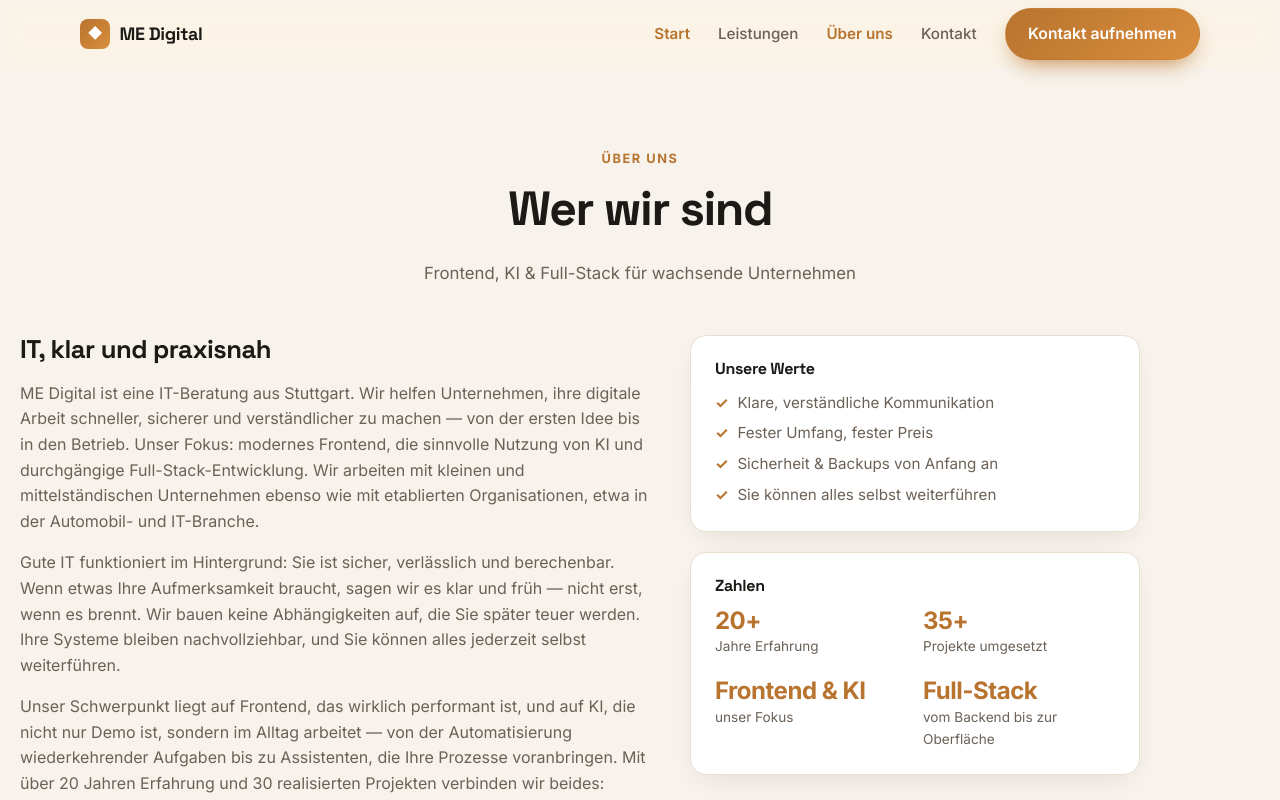
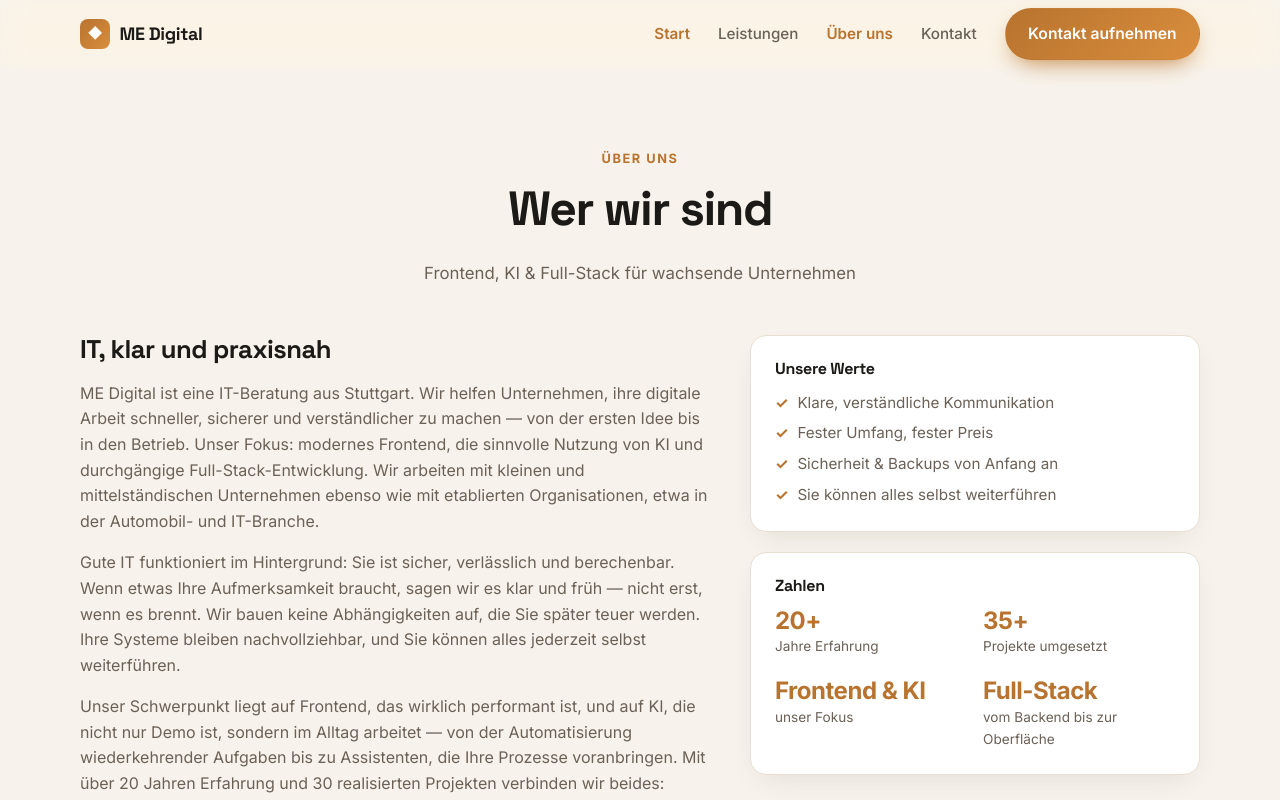
Before and after one commit to me-consulting/me-digital.io, an Angular app: page /about in a window 1280 px wide. Shown: the top 800 px of the page. Built offline with nearby package versions, Linux system fonts and the light colour scheme.

Commit message:
deploy: pages build 2026-11-12T05:21:32Z

```diff
--- a/src/app/pages/about/about.scss
+++ b/src/app/pages/about/about.scss
@@ -20,7 +20,7 @@
   display: grid;
   grid-template-columns: 1.4fr 1fr;
   gap: 2.5rem;
-  margin: 3rem 0;
+  margin: 3rem auto;
 }
 .about__bio h2 {
   font-size: 1.6rem;
--- a/src/app/pages/contact/contact.scss
+++ b/src/app/pages/contact/contact.scss
@@ -20,7 +20,7 @@
   display: grid;
   grid-template-columns: 1.2fr 1fr;
   gap: 2rem;
-  margin: 3rem 0 4rem;
+  margin: 3rem auto 4rem;
   align-items: start;
 }
 
```
Also changed, not shown: 18 other files (tests, documents, lock files or other folders).
